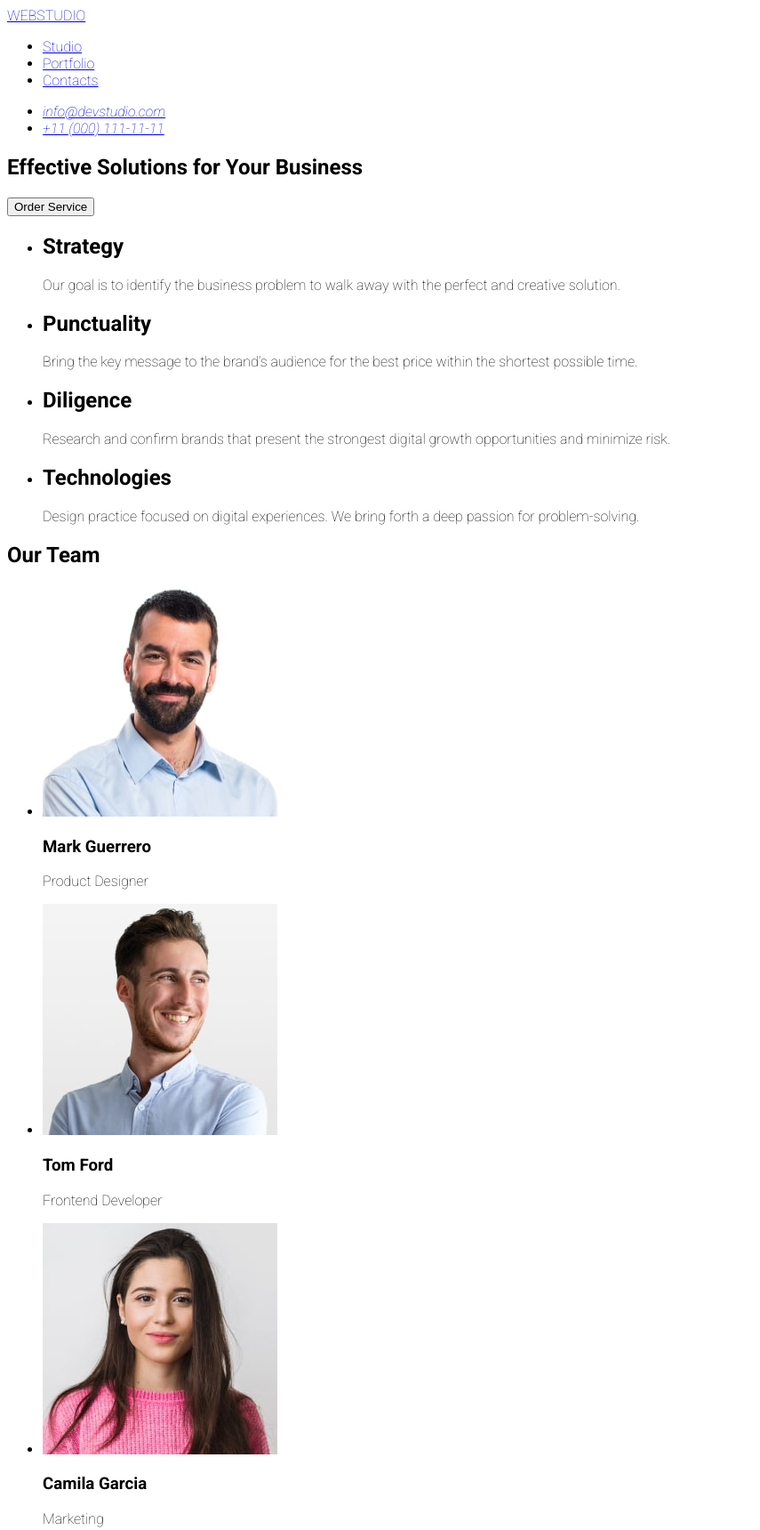
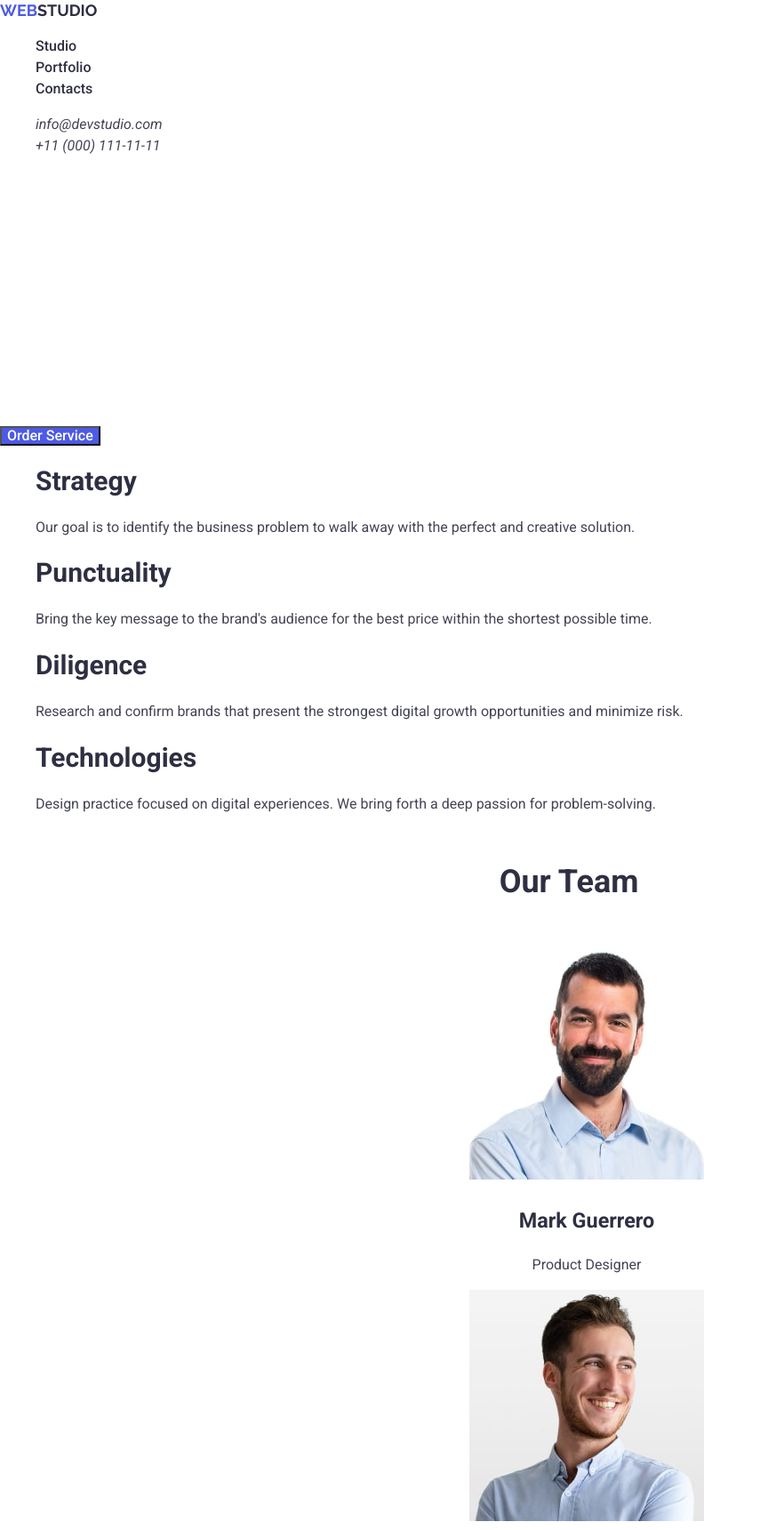
Before and after one commit to beyzaceliktas/goit-markup-hw-02, a plain HTML site: page index.html in a window 1280 px wide. Shown: the top 1720 px of the page at 89% size, without its empty margins (0-855 px from the left). Drawn offline with nearby package versions, Linux system fonts and the light colour scheme.

Commit message:
css part is written

```diff
--- a/index.html
+++ b/index.html
@@ -4,23 +4,37 @@
     <title>WEBSTUDIO</title>
     <meta charset="UTF-8" />
     <link
+      href="https://fonts.googleapis.com/css2?family=Raleway:ital,wght@0,100..900;1,100..900&display=swap"
+      rel="stylesheet"
+    />
+
+    <link
       href="https://fonts.googleapis.com/css2?family=Roboto:ital,wght@0,100;0,300;0,400;0,500;0,700;0,900;1,100;1,300;1,400;1,500;1,700;1,900&display=swap"
       rel="stylesheet"
+    />
+    <link
+      rel="stylesheet"
+      href="https://cdnjs.cloudflare.com/ajax/libs/modern-normalize/3.0.0/modern-normalize.min.css"
+      integrity="sha512-3axTZ/bKFZH5/qLFTl4U+mDbBDFW+5QO5L7D1HnOhlhJbcNDIVJxoNm6It77g0eUdzfKZlHirayqRC2qJaAOJw=="
+      crossorigin="anonymous"
+      referrerpolicy="no-referrer"
     />
 
     <link rel="stylesheet" href="styles.css" />
   </head>
   <body>
     <header>
-      <a href="https://google.co.uk/" target="_blank">WEBSTUDIO</a>
       <nav>
-        <ul>
+        <a class="page-logo-title" href="https://google.co.uk/" target="_blank"
+          ><span style="color: #4d5ae5">WEB</span>STUDIO</a
+        >
+        <ul class="page-menu-list">
           <li><a href="#">Studio</a></li>
           <li><a href="#">Portfolio</a></li>
           <li><a href="#">Contacts</a></li>
         </ul>
       </nav>
-      <ul>
+      <ul class="address-list">
         <li>
           <address>
             <a href="mailto:info@devstudio.com">info@devstudio.com</a>
@@ -35,11 +49,11 @@
     </header>
     <main>
       <section>
-        <h1>Effective Solutions for Your Business</h1>
-        <button type="button">Order Service</button>
+        <h1 class="header">Effective Solutions for Your Business</h1>
+        <button class="button" type="button">Order Service</button>
       </section>
       <section>
-        <ul>
+        <ul class="section-part">
           <li>
             <h2>Strategy</h2>
             <p>
@@ -74,8 +88,8 @@
         </ul>
       </section>
       <section>
-        <h2>Our Team</h2>
-        <ul>
+        <h2 class="heading-team">Our Team</h2>
+        <ul class="team-part">
           <li>
             <img
               src="images/mark.jpg"
@@ -122,8 +136,8 @@
         </ul>
       </section>
       <section>
-        <h2>Our Portfolio</h2>
-        <ul>
+        <h2 class="heading-portfolio">Our Portfolio</h2>
+        <ul class="portfolio-class">
           <li>
             <img
               src="images/banking.jpg"
@@ -188,7 +202,9 @@
       </section>
     </main>
     <footer>
-      <a href="https://google.co.uk/" target="_blank">WEBSTUDIO</a>
+      <a href="https://google.co.uk/" target="_blank"
+        ><span style="color: #4d5ae5">WEB</span>STUDIO</a
+      >
       <p>
         Increase the flow of customers and sales for your business with digital
         marketing & growth solutions.
--- a/styles.css
+++ b/styles.css
@@ -1,5 +1,144 @@
-body{
-    font-family: "Roboto", sans-serif;
-  font-weight: 100;
-  font-style: normal;
+body {
+  font-family: "Roboto", sans-serif;
+  background-color: white;
 }
+.page-logo-title {
+  font-family: "Raleway", sans-serif;
+  font-weight: 700;
+  font-size: 18px;
+  line-height: 1.325em;
+  letter-spacing: 3%;
+  text-decoration: none;
+  color: #2e2f42;
+}
+
+.page-menu-list a {
+  text-decoration: none;
+  color: #2e2f42;
+  font-weight: 500;
+  font-size: 16px;
+  line-height: 1.5em;
+  letter-spacing: 2%;
+}
+.page-menu-list li {
+  list-style-type: none;
+}
+.page-menu-list a:hover {
+  color: #404bbf;
+}
+
+.address-list a {
+  text-decoration: none;
+  color: #434455;
+  font-weight: 400;
+  font-size: 16px;
+  line-height: 1.5em;
+  letter-spacing: 2%;
+}
+.address-list li {
+  list-style-type: none;
+}
+.address-list a:hover {
+  color: #404bbf;
+}
+.header {
+  font-weight: 700;
+  font-size: 56px;
+  line-height: 3.75em;
+  letter-spacing: 2%;
+  text-align: center;
+  color: white;
+}
+.button {
+  background-color: #4d5ae5;
+  color: white;
+  font-weight: 500;
+  font-size: 16px;
+  line-height: 1em;
+  letter-spacing: 4%;
+  cursor: pointer;
+}
+.button button:hover {
+  color: #404bbf;
+}
+.section-part {
+  font-weight: 500;
+  font-size: 20px;
+  line-height: 1.5em;
+  letter-spacing: 2%;
+  color: #2e2f42;
+}
+.section-part li {
+  list-style-type: none;
+}
+.section-part p {
+  font-weight: 400;
+  font-size: 16px;
+  line-height: 1.5em;
+  letter-spacing: 2%;
+  color: #434455;
+}
+.heading-team {
+  font-weight: 700;
+  font-size: 36px;
+  line-height: 2.5em;
+  letter-spacing: 2%;
+  text-align: center;
+  color: #2e2f42;
+}
+.team-part {
+  font-weight: 500;
+  font-size: 20px;
+  line-height: 1.5em;
+  letter-spacing: 2%;
+  text-align: center;
+  color: #2e2f42;
+  list-style-type: none;
+}
+.team-part p {
+  font-weight: 400;
+  font-size: 16px;
+  line-height: 1.5em;
+  letter-spacing: 2%;
+  text-align: center;
+  color: #434455;
+}
+.heading-portfolio {
+  font-weight: 700;
+  font-size: 36px;
+  line-height: 2.5em;
+  letter-spacing: 2%;
+  text-align: center;
+  color: #2e2f42;
+}
+.portfolio-class {
+  list-style-type: none;
+  color: #2e2f42;
+  font-weight: 500;
+  font-size: 20px;
+  line-height: 1.5em;
+  letter-spacing: 2%;
+}
+.portfolio-class p {
+  font-weight: 400;
+  font-size: 16px;
+  line-height: 1.5em;
+  letter-spacing: 2%;
+  color: #434455;
+}
+footer p {
+  font-weight: 400;
+  font-size: 16px;
+  line-height: 1.5em;
+  letter-spacing: 2%;
+  color: #f4f4fd;
+}
+footer a {
+  font-family: "Raleway";
+  font-weight: 700;
+  font-size: 18px;
+  line-height: 1.3125em;
+  letter-spacing: 3%;
+  text-decoration: none;
+  color: #f4f4fd;
+}
```
